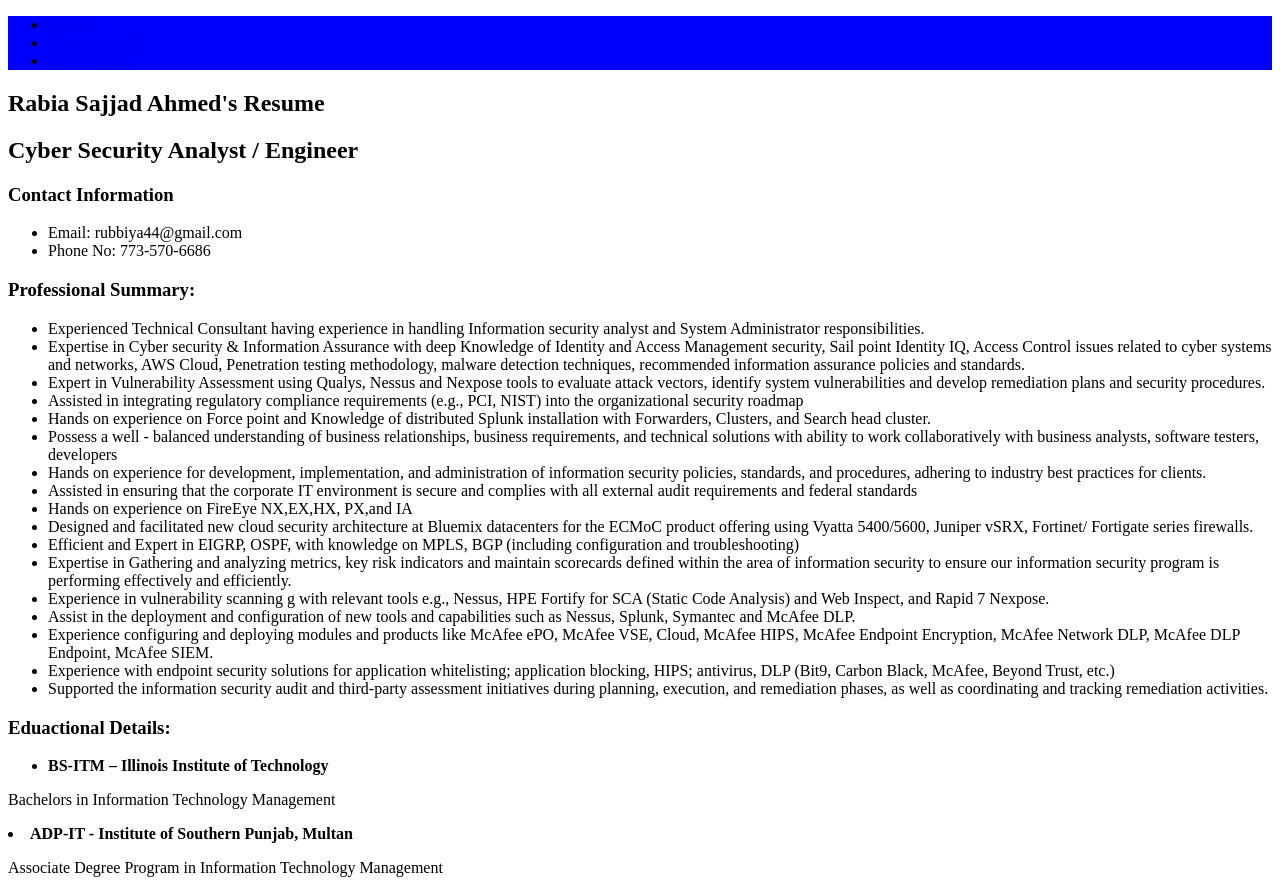
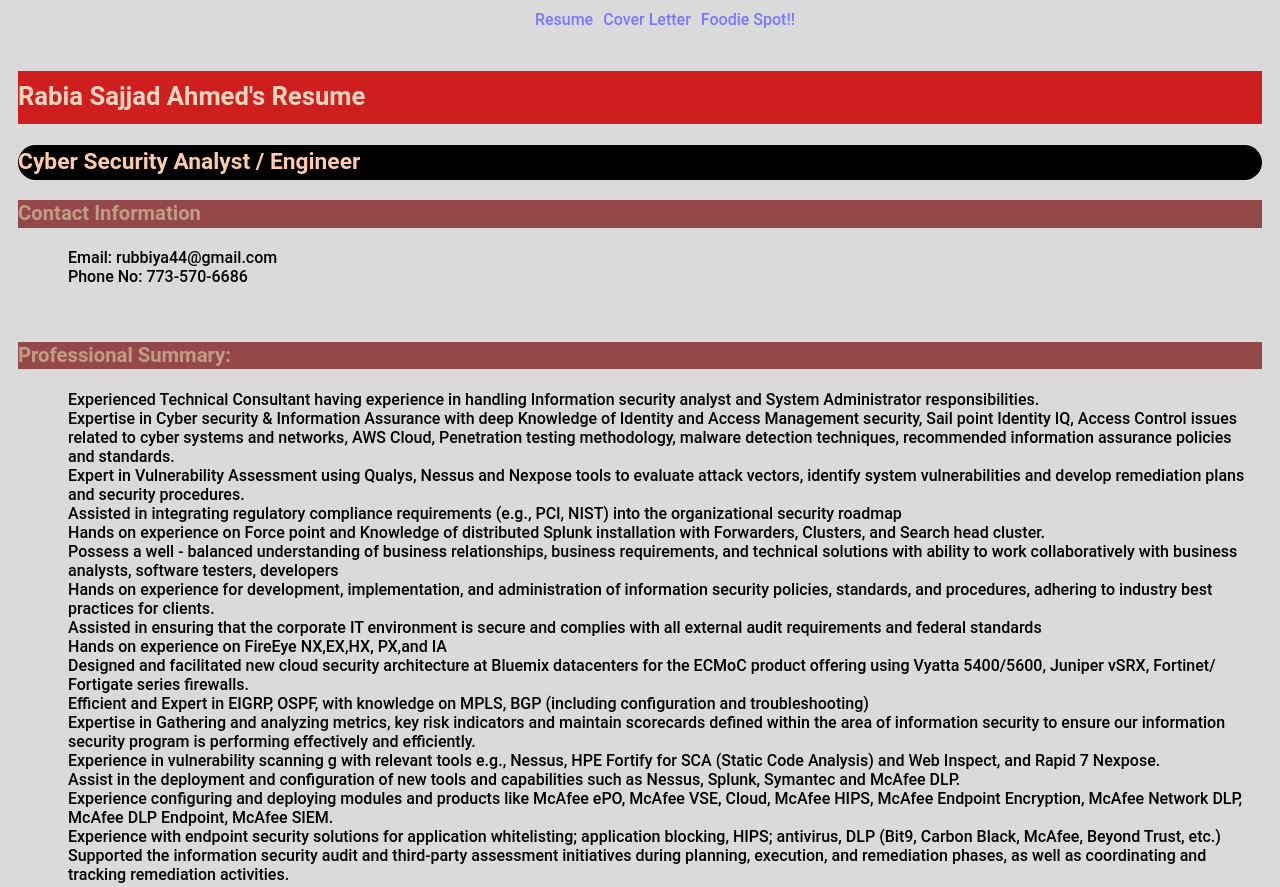
Before and after one commit to nahmed15/pra, a plain HTML site: page resume.html in a window 1280 px wide. Shown: the top 887 px of the page. Drawn offline with Linux system fonts and the light colour scheme.

Commit message:
Update style.css

```diff
--- a/css/style.css
+++ b/css/style.css
@@ -1,62 +1,109 @@
-header {
-  background-color: blue;
-  position: relative;
+/* stylelint-enable */
+* {
+  box-sizing: border-box;
+}
+ol, ul{
+  list-style: none;
+
+}
+a{
+    text-decoration: none;
+    color: inherit;
+}
+section a {
+    color: #26c99f;
+}
+section p {
+    float: none!important;
+}
+section h1 {
+    background-color: #cf1e1e;
+    color: #f8d4bf;
+}
+section h2 {
+    background-color: #000000;;
+    color: #fdcaac;
+    border-top-left-radius: 20px;
+    border-top-right-radius: 20px;
+    border-bottom-right-radius: 20px;
+    border-bottom-left-radius: 20px;
+}
+section h3 {
+    background-color: #934949;
+    color: #c19b85;
+}
+/* House styles below */
+@font-face {
+    font-family: "American Typewriter";
+}
+*{
+    box-sizing: border-box;
+}
+body {
+    font-family: 'Roboto', sans-serif;
+    background-color: #dadada;
+    font-size: 1em;
+    font-weight: 500;
+    /* font-size: 1.5rem; */
 }
 
-#main-navbar ul {
-  list-style-type: none;
-  padding: 0;
-  margin: 0;
-  overflow: hidden;
-  display: inline-block
+header{
+  width: 100%;
 }
-
-#main-navbar ul li {
+header nav ul{
+    text-align: center;
+    display: block;
+    margin: 0 auto;
+    width: max-content;
+}
+header nav ul li{
+  margin-bottom: 5px;
+  color: #77f;
+  width: max-content;
+}
+header nav ul li:nth-child(1){
   float: left;
 }
-
-#main-navbar ul li a {
-  display: block;
-  padding: 10px 20px;
-  color: #fff;
-  text-decoration: none;
+header nav ul li:nth-child(2){
+  float: right;
 }
-
-#main-navbar ul li a:hover {
-  background-color: #000;
-  text-decoration: underline overline;
+header nav ul li:nth-child(3){
+  float: right;
 }
-
-#navbar-container {
-  width: 100%;
-  position: relative;
-  text-align: center;
+h1, h2, h3, h4, h5{
+  font-weight: bold;
+  padding-bottom: 1px;
 }
-
-#sidebar-container ul {
-  padding: 0;
+h1{
+  font-size: 1.602em;
+  line-height:2em;
 }
-
-#sidebar-container ul li {
-  list-style-type: none;
+h2{
+  font-size: 1.424em;
+  line-height:1.5em;
 }
-
-#sidebar-container ul li a {
-  display: block;
-  padding: 15px 0;
-  color: #fff;
-  text-align: center;
-  text-decoration: none;
+h3{
+  font-size: 1.266em;
+  line-height:1.3em;
 }
-
-#sidebar-container ul li a:hover {
-  background-color: #000;
+h4{
+  font-size: 1.125em;
 }
-
-#sidebar {
-  background-color: red;
-  position: fixed;
-  right: 0;
-  width: 20%;
-  height: 100%;
+li{
+  padding-left: 10px;
 }
+p ~ p{
+  padding-top: 5px;
+}
+nav{
+  height: 30px;
+  margin-top: 10px;
+}
+section{
+  padding: 10px 0;
+}
+section section{
+  padding: 0 10px;
+}
+main{
+  padding: 0 10px;
```
